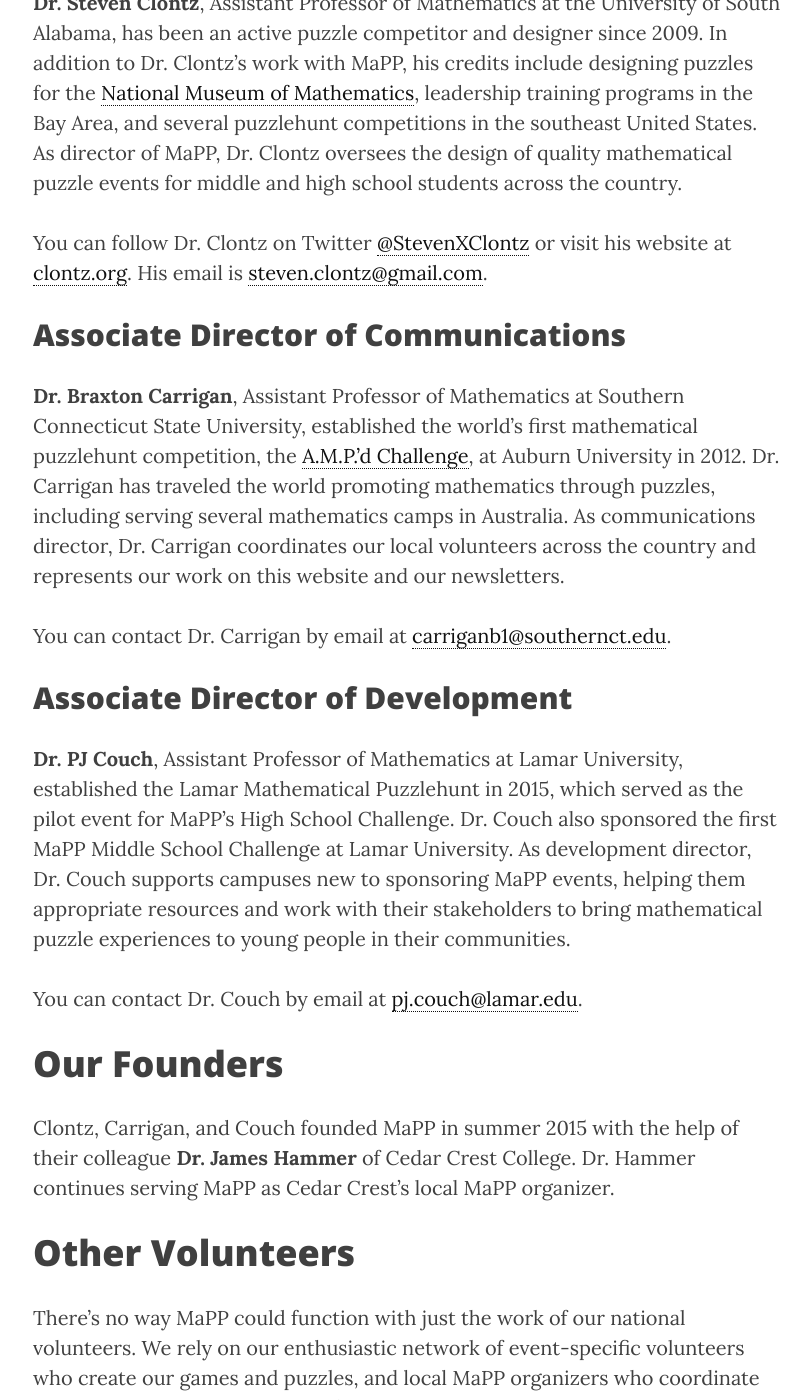
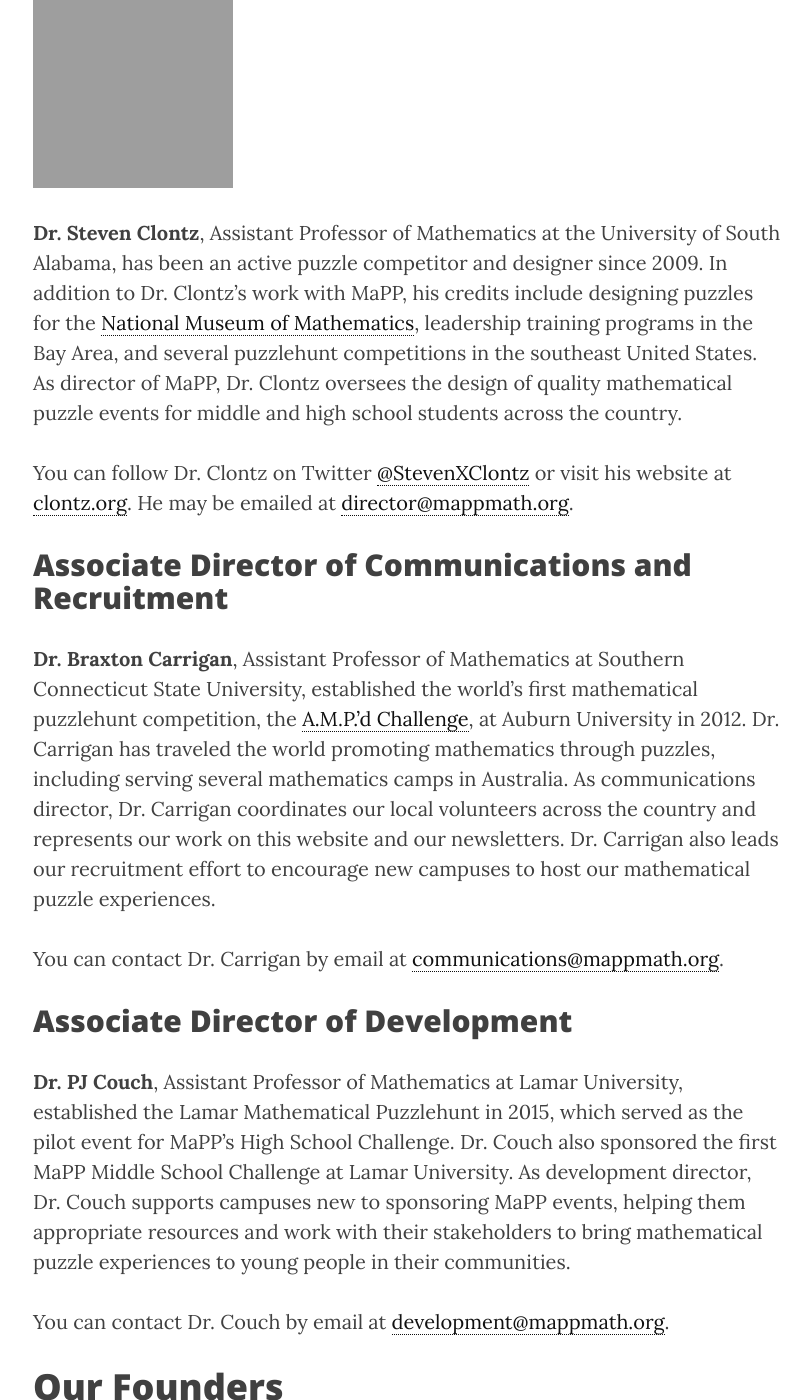
Before and after one commit to MaPPmath/mappmath.github.io, a Jekyll site: the page built from pages/people.md, in a window 1280 px wide and 1400 px high, scrolled down 813 px. Shown: the whole window, without its empty margins (232-1043 px from the left). Built offline with Jekyll 4.4.1, drawn with Linux system fonts in a browser that asks for light colours; nearby versions of some CDN libraries; grey boxes are pictures that could not be loaded.

Commit message:
update emails

```diff
--- a/pages/people.md
+++ b/pages/people.md
@@ -15,6 +15,8 @@
 
 ## Director of Mathematics, Puzzles, and Games
 
+![Clontz](http://www.gravatar.com/avatar/2f9ecf8e56d48c8fd7adff7a8b5400bb?size=200)
+
 **Dr. Steven Clontz**, Assistant Professor of Mathematics at the University
 of South Alabama, has been an active puzzle competitor and designer since 2009.
 In addition to Dr. Clontz's work with MaPP, his credits include designing
@@ -26,10 +28,10 @@
 
 You can follow Dr. Clontz on Twitter
 [@StevenXClontz](http://twitter.com/StevenXClontz) or visit his website
-at [clontz.org](http://clontz.org). His email is
-<steven.clontz@gmail.com>.
+at [clontz.org](http://clontz.org). He may be emailed at
+<director@mappmath.org>.
 
-## Associate Director of Communications
+## Associate Director of Communications and Recruitment
 
 **Dr. Braxton Carrigan**, Assistant Professor of Mathematics at
 Southern Connecticut State University, established the world's first
@@ -39,9 +41,11 @@
 the world promoting mathematics through puzzles, including serving several
 mathematics camps in Australia. As communications director, Dr. Carrigan
 coordinates our local volunteers across the country and represents our
-work on this website and our newsletters.
+work on this website and our newsletters. Dr. Carrigan also leads our
+recruitment effort to encourage new campuses to host our mathematical
+puzzle experiences.
 
-You can contact Dr. Carrigan by email at <carriganb1@southernct.edu>.
+You can contact Dr. Carrigan by email at <communications@mappmath.org>.
 
 ## Associate Director of Development
 
@@ -53,7 +57,7 @@
 them appropriate resources and work with their stakeholders to bring
 mathematical puzzle experiences to young people in their communities.
 
-You can contact Dr. Couch by email at <pj.couch@lamar.edu>.
+You can contact Dr. Couch by email at <development@mappmath.org>.
 
 # Our Founders
 
```
